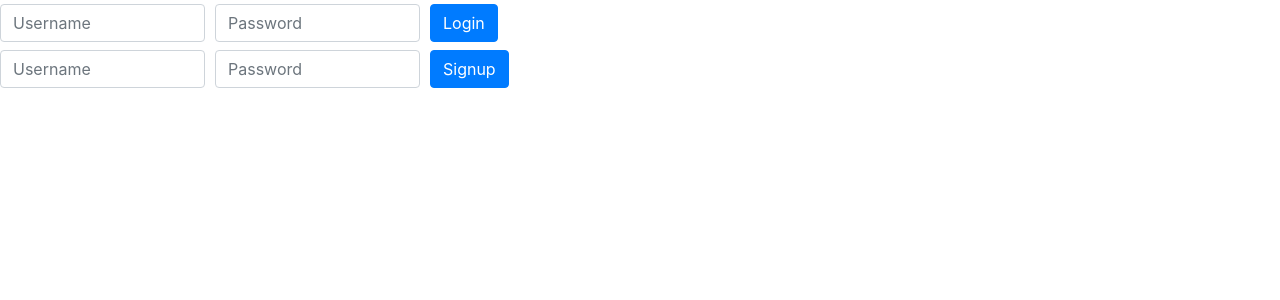
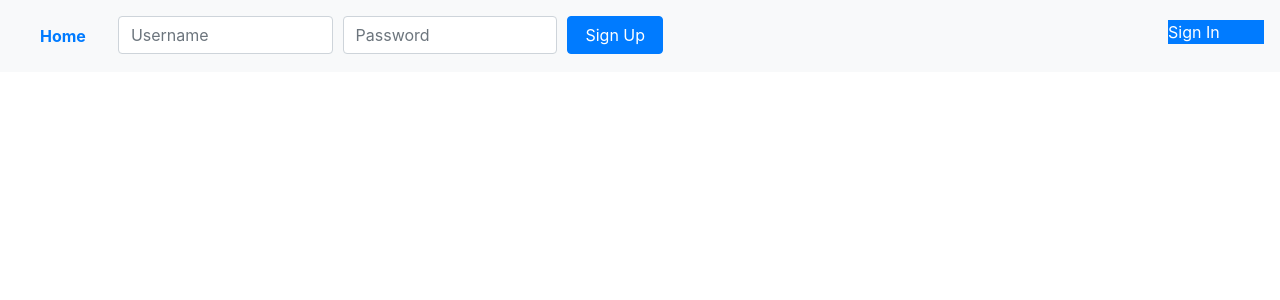
Before and after one commit to cjbruin23/goodreads-front, an Angular app: page / in a window 1280 px wide. Shown: the top 300 px of the page. Built offline with nearby package versions, Linux system fonts and the light colour scheme.

Commit message:
Created site header

```diff
--- a/src/app/components/header/header.component.css
+++ b/src/app/components/header/header.component.css
@@ -0,0 +1,3 @@
+#swapButton {
+  width: 6em;
+}
--- a/src/app/components/header/header.component.html
+++ b/src/app/components/header/header.component.html
@@ -1,2 +1,15 @@
-<app-login-form class="login_form"></app-login-form>
-<app-signup-form class='signup_form'></app-signup-form>
+<nav class="navbar navbar-expand-sm bg-light navbar-light justify-content-between">
+  <div class="d-flex">
+    <div class="p-2">
+      <strong><a class="nav-link" href="/">Home</a></strong>
+    </div>
+    <div class="p-2">
+      <app-login-form class="login_form" *ngIf="isLoggedIn || wantsToSignIn"></app-login-form>
+      <app-signup-form class="signup_form" *ngIf="!isLoggedIn && !wantsToSignIn"></app-signup-form>
+    </div>
+  </div>
+  <label class="btn-primary" ngbButtonLabel *ngIf="!isLoggedIn" (click)="changeToSignIn()" id="swapButton">
+    <span *ngIf="wantsToSignIn">{{ signUp }} </span>
+    <span *ngIf="!wantsToSignIn">{{ signIn }}</span>
+  </label>
+</nav>
--- a/src/app/components/header/header.component.ts
+++ b/src/app/components/header/header.component.ts
@@ -1,4 +1,5 @@
 import { Component, OnInit } from '@angular/core';
+import { DataService } from '../../services/data.service';
 
 @Component({
   selector: 'app-header',
@@ -7,14 +8,21 @@ import { Component, OnInit } from '@angular/core';
 })
 export class HeaderComponent implements OnInit {
 
-  isSignedIn
-  constructor() {
+  isLoggedIn = false;
+  wantsToSignIn = false;
+  signUp = "Sign Up";
+  signIn = "Sign In";
+
+  constructor(private dataService: DataService) {
 
   }
 
   ngOnInit() {
-    this.isSignedIn = localStorage.getItem('userIsLoggedIn');
-    console.log(this.isSignedIn);
+    this.dataService.loggedInStatus.subscribe(status => this.isLoggedIn = status);
+  }
+
+  changeToSignIn() {
+    this.wantsToSignIn = !this.wantsToSignIn;
   }
 
 }
--- a/src/app/components/header/login-form/login-form.component.css
+++ b/src/app/components/header/login-form/login-form.component.css
@@ -1,3 +1,7 @@
 a:hover {
   cursor: pointer;
 }
+
+#loginButton {
+  width: 6em;
+}
--- a/src/app/components/header/login-form/login-form.component.html
+++ b/src/app/components/header/login-form/login-form.component.html
@@ -1,19 +1,17 @@
 <form *ngIf="!isLoggedIn" (ngSubmit)="signIn()">
-  <div class="form-row align-items-center">
-    <div class="col-sm-2 col-3 my-1">
-      <label class="sr-only" for="inlineFormInputGroupUsername">Username</label>
+  <div class="form-row">
+    <div class="col">
       <div class="input-group">
         <input [(ngModel)]="username" name="username" type="text" class="form-control" id="inlineFormInputGroupUsernameLogin"
           placeholder="Username">
       </div>
     </div>
-    <div class="col-sm-2 col-3 my-1">
-      <label class="sr-only" for="inlineFormInputName">Password</label>
+    <div class="col">
       <input [(ngModel)]="password" name="password" type="password" class="form-control" id="inlineFormInputNameLogin"
         placeholder="Password">
     </div>
-    <div class="col-auto my-1">
-      <button type="submit" class="btn btn-primary">Login</button>
+    <div class="col">
+      <button type="submit" class="btn btn-primary" id="loginButton">Login</button>
     </div>
   </div>
 </form>
--- a/src/app/components/header/signup-form/signup-form.component.css
+++ b/src/app/components/header/signup-form/signup-form.component.css
@@ -0,0 +1,3 @@
+#signUpButton {
+  width: 6em;
+}
--- a/src/app/components/header/signup-form/signup-form.component.html
+++ b/src/app/components/header/signup-form/signup-form.component.html
@@ -1,19 +1,17 @@
 <form *ngIf="!isLoggedIn" (ngSubmit)="onSubmit()">
-  <div class="form-row align-items-center">
-    <div class="col-sm-2 col-3 my-1">
-      <label class="sr-only" for="inlineFormInputGroupUsername">Username</label>
+  <div class="form-row ">
+    <div class="col">
       <div class="input-group">
         <input [(ngModel)]="username" name="username" type="text" class="form-control" id="inlineFormInputGroupUsernameSignup"
           placeholder="Username">
       </div>
     </div>
-    <div class="col-sm-2 col-3 my-1">
-      <label class="sr-only" for="inlineFormInputName">Password</label>
-      <input [(ngModel)]="password" name="password" type="password" class="form-control" id="inlineFormInputNameSignup"
+    <div class="col">
+      <input [(ngModel)]="password" default="password" name="password" type="password" class="form-control" id="inlineFormInputNameSignup"
         placeholder="Password">
     </div>
-    <div class="col-auto my-1">
-      <button type="submit" class="btn btn-primary">Signup</button>
+    <div class="col">
+      <button type="submit" class="btn btn-primary" id="signUpButton">Sign Up</button>
     </div>
   </div>
 </form>
--- a/src/app/components/header/signup-form/signup-form.component.ts
+++ b/src/app/components/header/signup-form/signup-form.component.ts
@@ -29,7 +29,6 @@ export class SignupFormComponent implements OnInit {
     this.userService.create(user.username, user.password).subscribe((data) => {
       if (data === true) {
         this.authService.authenticate(user).subscribe((data) => {
-          console.log(data);
           this.dataService.setIsLoggedIn(true)
           this.dataService.setUsername(data['username'])
         });
```
